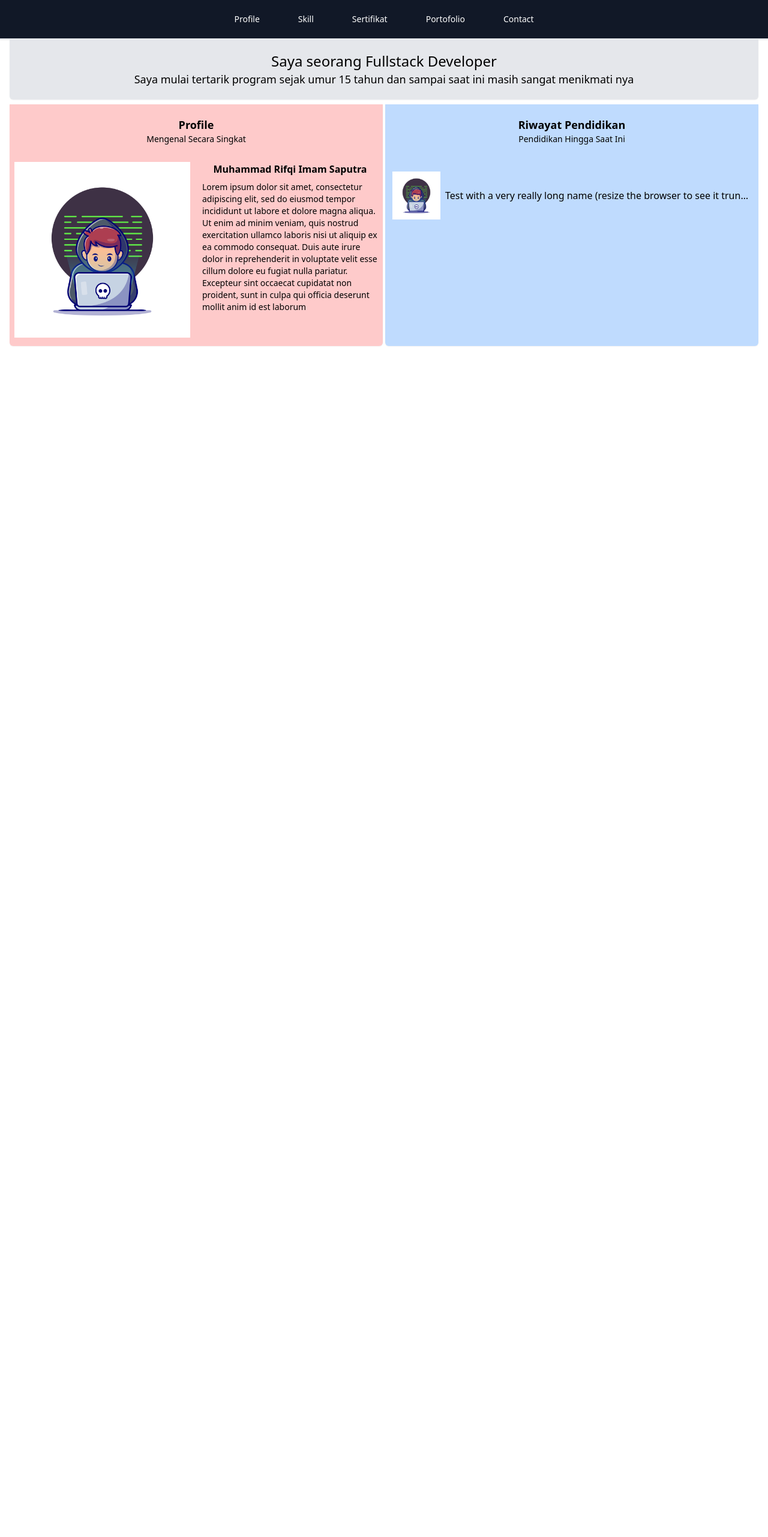
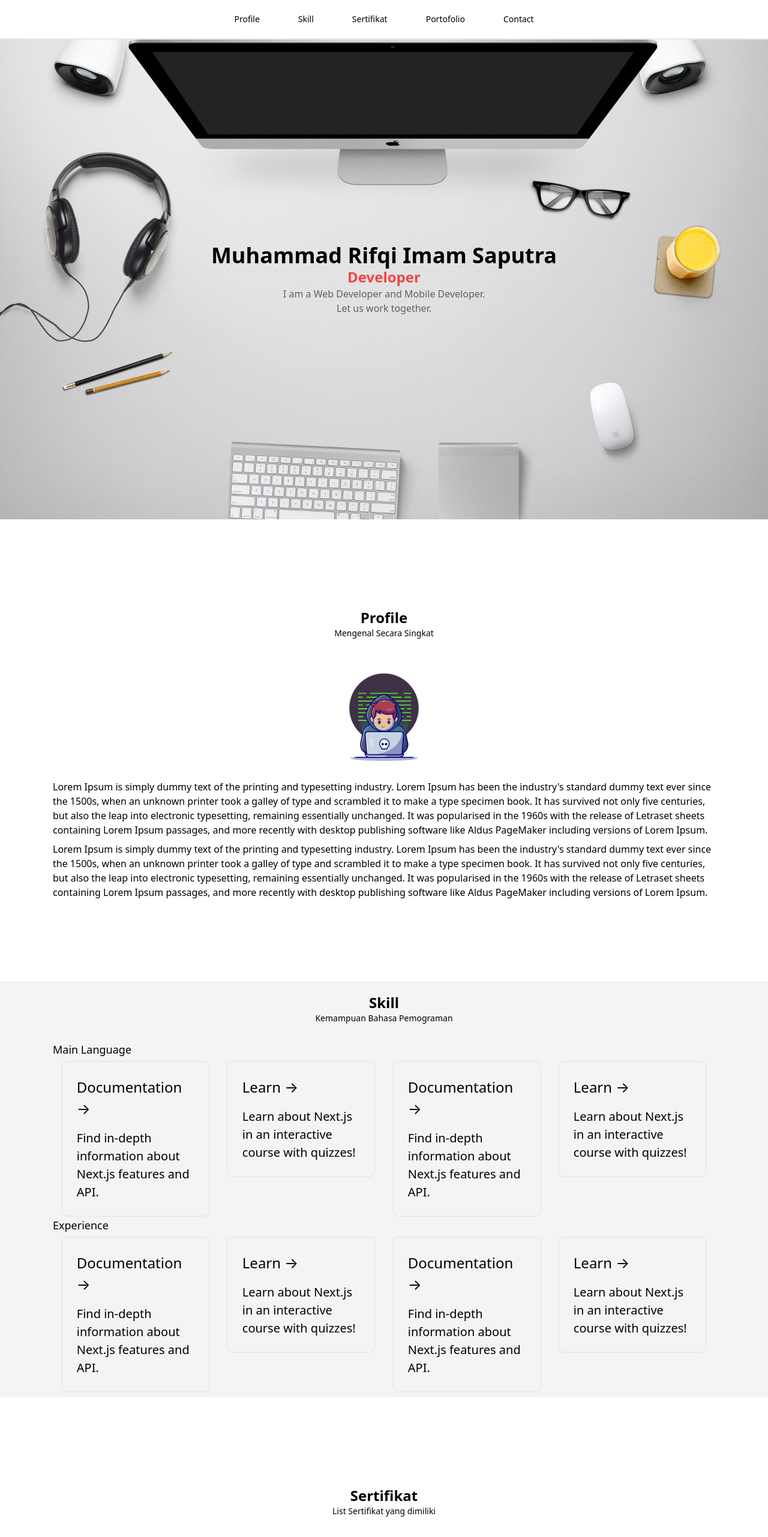
Before and after one commit to rifqicode/portofolio, a Next.js app: page / in a window 1280 px wide. Shown: the top 2563 px of the page at 60% size. Before the commit the page ends 800 px from the top, so only its background shows below. Built offline with nearby package versions, Linux system fonts and the light colour scheme.

Commit message:
update: change design template

```diff
--- a/components/Navigation.js
+++ b/components/Navigation.js
@@ -1,13 +1,13 @@
 export default function Navigation() {
     return (
-        <nav className="bg-gray-900 shadow-sm border-b-2">
+        <nav className="bg-white-900 shadow-sm border-b-2">
             <div className="relative flex items-center justify-between h-16">
                 <div className="flex m-auto space-x-10">
-                    <div className="text-white px-3 py-2 rounded-md text-sm font-medium"> Profile </div>
-                    <div className="text-white px-3 py-2 rounded-md text-sm font-medium"> Skill </div>
-                    <div className="text-white px-3 py-2 rounded-md text-sm font-medium"> Sertifikat </div>
-                    <div className="text-white px-3 py-2 rounded-md text-sm font-medium"> Portofolio </div>
-                    <div className="text-white px-3 py-2 rounded-md text-sm font-medium"> Contact </div>
+                    <div className="text-black px-3 py-2 rounded-md text-sm font-medium"> Profile </div>
+                    <div className="text-black px-3 py-2 rounded-md text-sm font-medium"> Skill </div>
+                    <div className="text-black px-3 py-2 rounded-md text-sm font-medium"> Sertifikat </div>
+                    <div className="text-black px-3 py-2 rounded-md text-sm font-medium"> Portofolio </div>
+                    <div className="text-black px-3 py-2 rounded-md text-sm font-medium"> Contact </div>
                 </div>
             </div>
         </nav>
--- a/pages/index.js
+++ b/pages/index.js
@@ -3,56 +3,186 @@ import Image from 'next/image'
 import styles from '../styles/Home.module.css'
 
 import Navigation from '../components/Navigation'
-import userLogo from '../public/user.jpg'
+import user from '../public/user.jpg'
 
 export default function Home() {
   return (
-    <div className="container mx-auto px-4">
-      <div className="bg-gray-200 rounded-b-md shadow-sm">
-        <div className="text-center p-5">
-          <p className="text-2xl"> Saya seorang Fullstack Developer </p>
-          <p className="text-lg"> Saya mulai tertarik program sejak umur 15 tahun dan sampai saat ini masih sangat menikmati nya </p>
+    <>
+
+      <section className={styles.banner}>
+        <div className={styles.container}>
+          <div className="">
+            <p className="text-black text-4xl font-bold"> Muhammad Rifqi Imam Saputra </p>
+            <p className="text-red-500 text-2xl font-bold"> Developer </p>
+            <p className="text-md">
+              I am a Web Developer and Mobile Developer. <br /> Let us work together.
+            </p>
           </div>
         </div>
+      </section>
 
-      <div className="grid grid-cols-2 gap-1">
-          <div className="bg-red-200 rounded-b-md shadow-sm mt-2">
+      <section className="container mx-auto my-32">
+        <div className="mt-2">
           <div className="text-center p-5">
-                <p className="text-lg font-bold"> Profile </p>
+              <p className="text-2xl font-bold"> Profile </p>
               <p className="text-sm"> Mengenal Secara Singkat </p>
           </div>
 
-            <div className="grid grid-cols-2 gap-1 text-center">
+          <div className="grid grid-cols-1 gap-1 text-center">
             <div className="m-2">
-                <Image src={userLogo} alt="rifqi" className="" height={300} width={300}/>
+              <div className="text-left mx-20">
+                <div className="text-center">
+                  <Image src={user} alt="alt" height={200} width={200}/>
                 </div>
-              <div className="m-2">
-                <p className="text-center font-bold"> Muhammad Rifqi Imam Saputra </p>
-                <p className="text-sm text-left mt-2">
-                  Lorem ipsum dolor sit amet, consectetur adipiscing elit, sed do eiusmod tempor incididunt ut labore et dolore magna aliqua. Ut enim ad minim veniam, quis nostrud exercitation ullamco laboris nisi ut aliquip ex ea commodo consequat. Duis aute irure dolor in reprehenderit in voluptate velit esse cillum dolore eu fugiat nulla pariatur. Excepteur sint occaecat cupidatat non proident, sunt in culpa qui officia deserunt mollit anim id est laborum
+                <p className="text-md text-indent">     Lorem Ipsum is simply dummy text of the printing and typesetting industry. Lorem Ipsum has been the industry's standard dummy text ever
+                  since the 1500s, when an unknown printer took a galley of type and scrambled it to make a type specimen book. It has survived not only five centuries,
+                  but also the leap into electronic typesetting, remaining essentially unchanged. It was popularised in the 1960s with the release of Letraset sheets containing Lorem Ipsum passages,
+                  and more recently with desktop publishing software like Aldus PageMaker including versions of Lorem Ipsum.
+                </p>
+
+                <p className="text-md mt-2">     Lorem Ipsum is simply dummy text of the printing and typesetting industry. Lorem Ipsum has been the industry's standard dummy text ever
+                  since the 1500s, when an unknown printer took a galley of type and scrambled it to make a type specimen book. It has survived not only five centuries,
+                  but also the leap into electronic typesetting, remaining essentially unchanged. It was popularised in the 1960s with the release of Letraset sheets containing Lorem Ipsum passages,
+                  and more recently with desktop publishing software like Aldus PageMaker including versions of Lorem Ipsum.
                 </p>
               </div>
             </div>
           </div>
+        </div>
+      </section>
 
-          <div className="bg-blue-200 rounded-b-md shadow-sm mt-2">
+      <section className="bg-gray-100 my-32">
+        <div className="mt-2">
           <div className="text-center p-5">
-                <p className="text-lg font-bold"> Riwayat Pendidikan </p>
-                <p className="text-sm"> Pendidikan Hingga Saat Ini </p>
+              <p className="text-2xl font-bold"> Skill </p>
+              <p className="text-sm"> Kemampuan Bahasa Pemograman </p>
           </div>
 
-            <div className="mt-3 text-center justify-center">
-              <ul className="w-full rounded-lg mt-2 mb-3">
-                <li className="mb-1">
-                  <div className="w-fill flex p-3 pl-3">
-                    <img className="flex-none w-20 h-full" src="/user.jpg" alt="image" />
-                    <span class="ml-2 truncate m-auto" title="Test with a very really long name (resize the browser to see it truncate)">Test with a very really long name (resize the browser to see it truncate)</span>
+          <div className="grid grid-cols-1 gap-1 text-center">
+            <div className="m-2">
+              <div className="mx-20">
+                  <p className="text-left text-bold text-lg"> Main Language </p>
+                  <div className="grid grid-cols-4 text-center">
+
+                    <a href="https://nextjs.org/docs" className={styles.card}>
+                      <h2>Documentation &rarr;</h2>
+                      <p>Find in-depth information about Next.js features and API.</p>
+                    </a>
+
+                    <a href="https://nextjs.org/learn" className={styles.card}>
+                      <h2>Learn &rarr;</h2>
+                      <p>Learn about Next.js in an interactive course with quizzes!</p>
+                    </a>
+
+
+                    <a href="https://nextjs.org/docs" className={styles.card}>
+                      <h2>Documentation &rarr;</h2>
+                      <p>Find in-depth information about Next.js features and API.</p>
+                    </a>
+
+                    <a href="https://nextjs.org/learn" className={styles.card}>
+                      <h2>Learn &rarr;</h2>
+                      <p>Learn about Next.js in an interactive course with quizzes!</p>
+                    </a>
                   </div>
-                </li>
-              </ul>
+
+                  <p className="text-left text-bold text-lg"> Experience </p>
+                  <div className="grid grid-cols-4 text-center">
+
+                    <a href="https://nextjs.org/docs" className={styles.card}>
+                      <h2>Documentation &rarr;</h2>
+                      <p>Find in-depth information about Next.js features and API.</p>
+                    </a>
+
+                    <a href="https://nextjs.org/learn" className={styles.card}>
+                      <h2>Learn &rarr;</h2>
+                      <p>Learn about Next.js in an interactive course with quizzes!</p>
+                    </a>
+
+
+                    <a href="https://nextjs.org/docs" className={styles.card}>
+                      <h2>Documentation &rarr;</h2>
+                      <p>Find in-depth information about Next.js features and API.</p>
+                    </a>
+
+                    <a href="https://nextjs.org/learn" className={styles.card}>
+                      <h2>Learn &rarr;</h2>
+                      <p>Learn about Next.js in an interactive course with quizzes!</p>
+                    </a>
                   </div>
               </div>
             </div>
           </div>
+        </div>
+      </section>
+
+      <section className="my-32">
+        <div className="mt-2">
+          <div className="text-center p-5">
+              <p className="text-2xl font-bold"> Sertifikat </p>
+              <p className="text-sm"> List Sertifikat yang dimiliki </p>
+          </div>
+
+          <div className="grid grid-cols-1 gap-1 text-center">
+            <div className="m-2">
+              <div className="mx-20">
+                <div className="grid grid-cols-1 text-center">
+                  <a href="https://nextjs.org/learn" className={styles.card}>
+                    <h2> Sertifikat 1 </h2>
+                    <p>Learn about Next.js in an interactive course with quizzes!</p>
+                  </a>
+
+                  <a href="https://nextjs.org/learn" className={styles.card}>
+                    <h2> Sertifikat 2 </h2>
+                    <p>Learn about Next.js in an interactive course with quizzes!</p>
+                  </a>
+
+                  <a href="https://nextjs.org/learn" className={styles.card}>
+                    <h2> Sertifikat 3 </h2>
+                    <p>Learn about Next.js in an interactive course with quizzes!</p>
+                  </a>
+                </div>
+              </div>
+            </div>
+          </div>
+        </div>
+      </section>
+
+
+      <section className="my-32 bg-gray-100">
+        <div className="mt-2">
+          <div className="text-center p-5">
+              <p className="text-2xl font-bold"> Portofolio </p>
+              <p className="text-sm"> List Sertifikat yang dimiliki </p>
+          </div>
+
+          <div className="grid grid-cols-1 gap-1 text-center">
+            <div className="m-2">
+              <div className="mx-20">
+                <div className="grid grid-cols-1 text-center">
+                  <a href="https://nextjs.org/learn" className={styles.card}>
+                    <h2> Sertifikat 1 </h2>
+                    <p>Learn about Next.js in an interactive course with quizzes!</p>
+                  </a>
+
+                  <a href="https://nextjs.org/learn" className={styles.card}>
+                    <h2> Sertifikat 2 </h2>
+                    <p>Learn about Next.js in an interactive course with quizzes!</p>
+                  </a>
+
+                  <a href="https://nextjs.org/learn" className={styles.card}>
+                    <h2> Sertifikat 3 </h2>
+                    <p>Learn about Next.js in an interactive course with quizzes!</p>
+                  </a>
+                </div>
+              </div>
+            </div>
+          </div>
+        </div>
+      </section>
+
+
+
+    </>
   )
 }
--- a/styles/Home.module.css
+++ b/styles/Home.module.css
@@ -84,10 +84,14 @@
   text-align: left;
   color: inherit;
   text-decoration: none;
-  border: 1px solid #eaeaea;
+  border: 2px solid #eaeaea;
   border-radius: 10px;
   transition: color 0.15s ease, border-color 0.15s ease;
-  width: 45%;
+  width: 90%;
+  justify-content: center;
+  align-items: center;
+  margin: auto;
+  margin-top: 5px;
 }
 
 .card:hover,
@@ -119,3 +123,15 @@
     flex-direction: column;
   }
 }
+
+
+.banner {
+  background : url('/home-bg.jpg');
+  height: 100vh;
+  background-size: cover;
+  background-attachment: fixed;
+  background-position: center center;
+  text-align: center;
+  margin-bottom: 5px;
+  color: #5f5f5f;
+}
```
Also changed, not shown: public/about.png (added), public/home-bg.jpg (added). Lines whose indentation alone changed are shown as unchanged.
